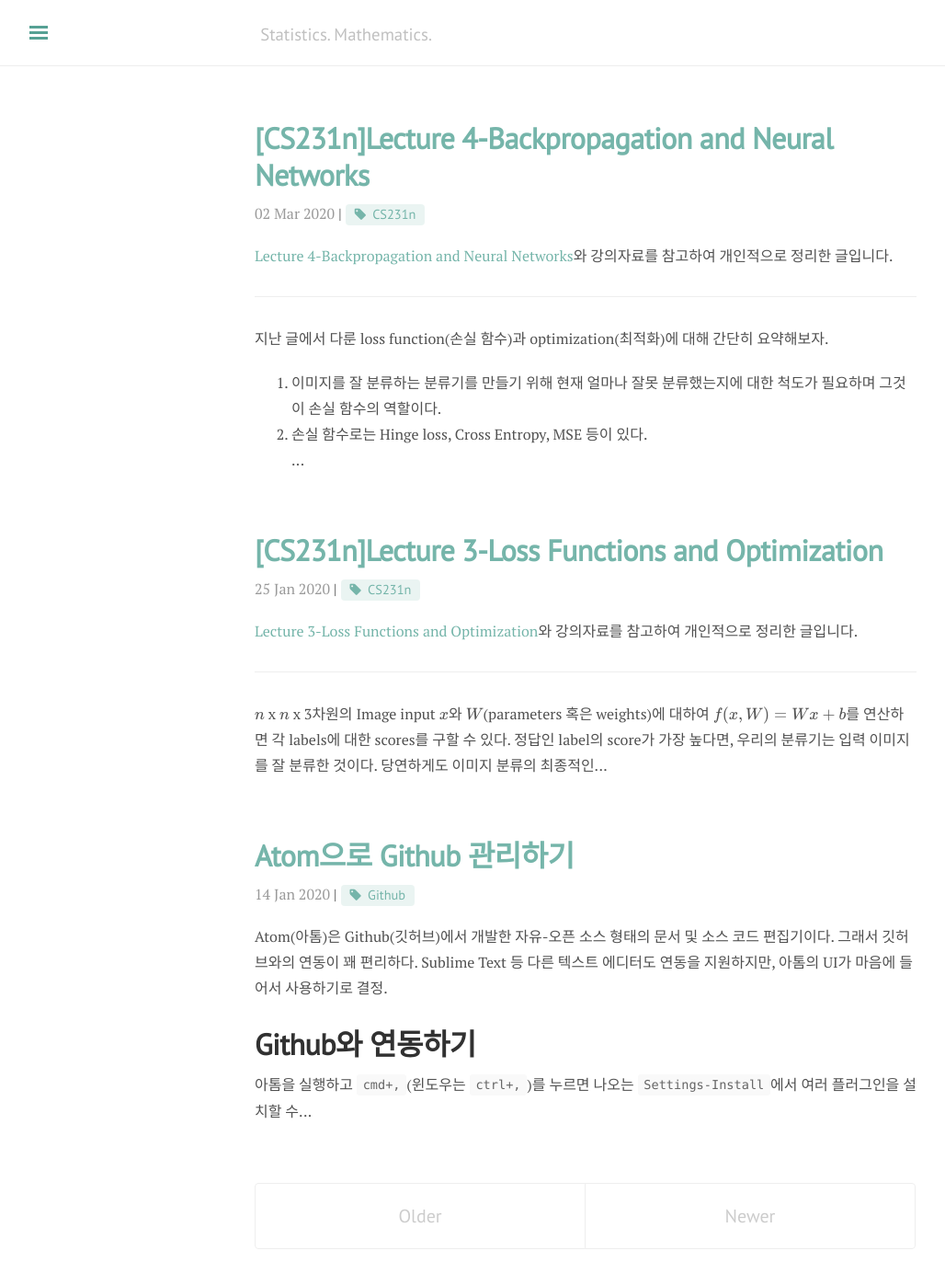
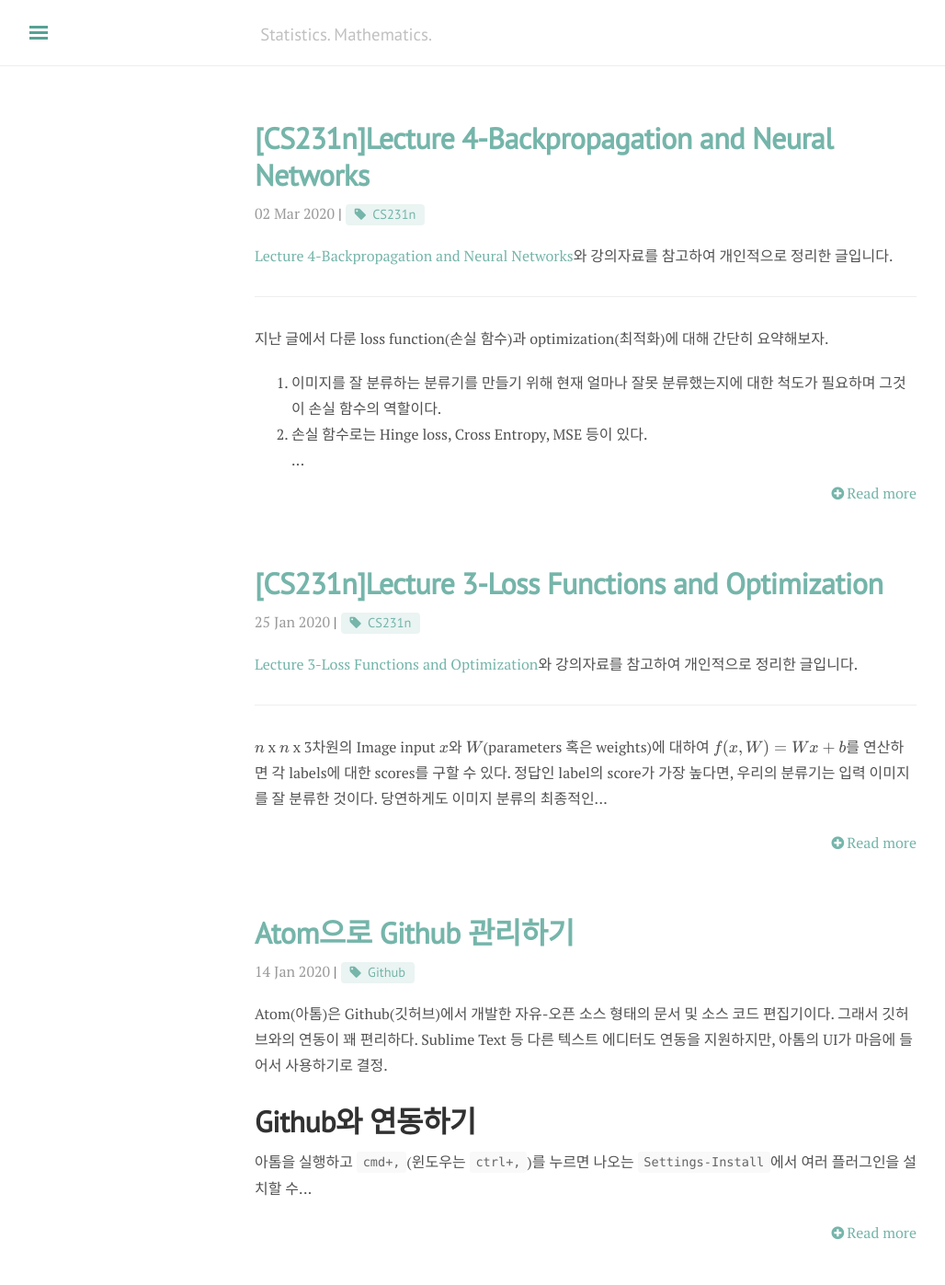
Before and after one commit to j0shuajun/j0shuajun.github.io, a Jekyll site: the page built from blog/index.html, in a window 1280 px wide and 1400 px high. Shown: the top 1397 px of the window at 92% size, without its empty margins (3-1031 px from the left). Built offline with Jekyll 4.4.1, drawn with Linux system fonts in a browser that asks for light colours; nearby versions of some CDN libraries; formulas are drawn with MathJax 3; the list of posts is cut into pages by our own code; comment, search, counter and statistics services are not loaded.

Commit message:
read more

```diff
--- a/_includes/sidebar.html
+++ b/_includes/sidebar.html
@@ -78,7 +78,7 @@
 
   <div class="sidebar-item">
     <p>
-    Powered by <a href="http://jekyllrb.com">jekyll</a> and <a href="http://codinfox.github.io">codinfox-lanyon</a>
+    Powered by <a href="http://jekyllrb.com">jekyll</a>
     </p>
   </div>
 </div>
--- a/blog/index.html
+++ b/blog/index.html
@@ -22,6 +22,9 @@ title: Blog
     <article>
       {{ post.excerpt | truncatewords: 50, '...'}}
     <article>
+    <div class="post-more">
+      <a href="{{ site.baseurl }}{{ post.url }}"><i class="fa fa-plus-circle" aria-hidden="true"></i>Read more</a>
+    </div>
   </div>
   {% endfor %}
 </div>
```
